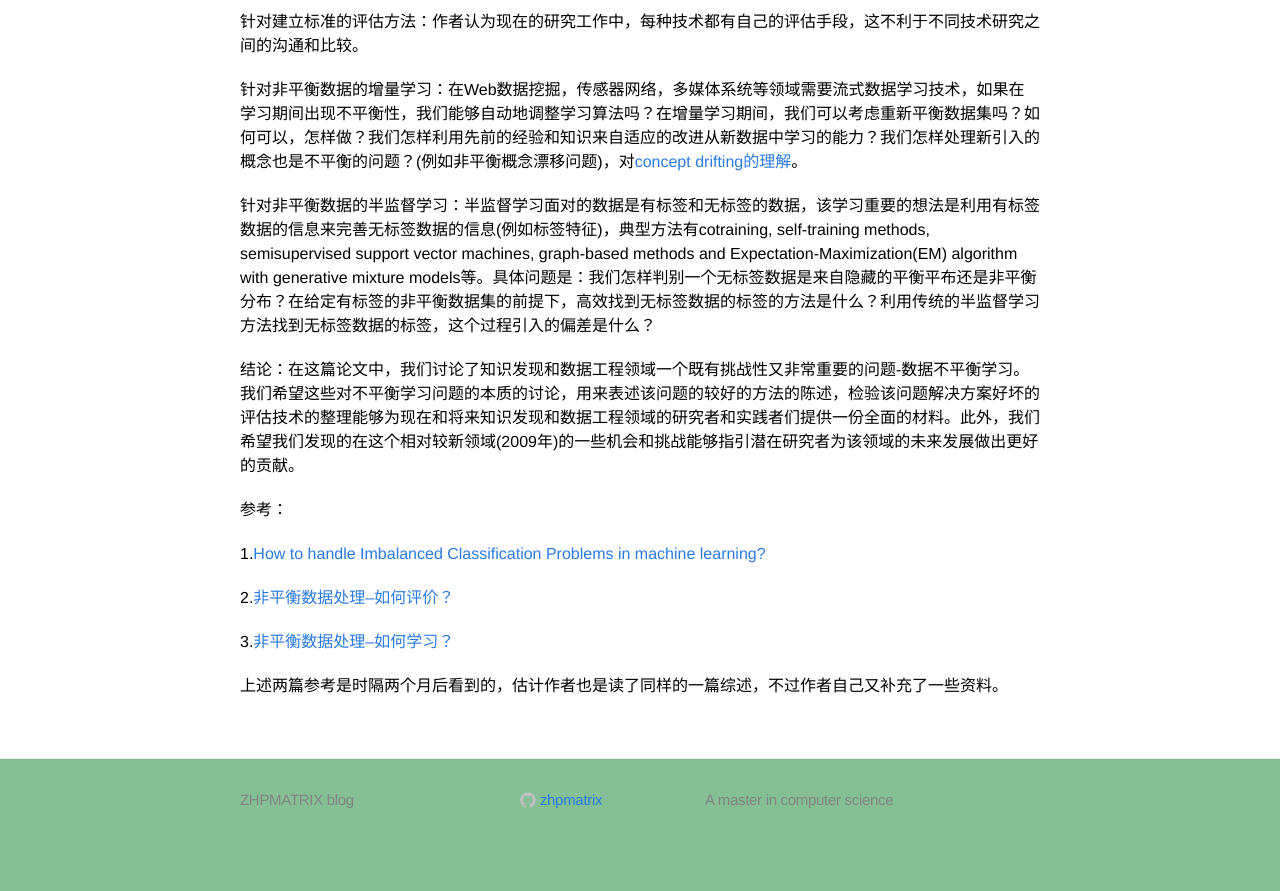
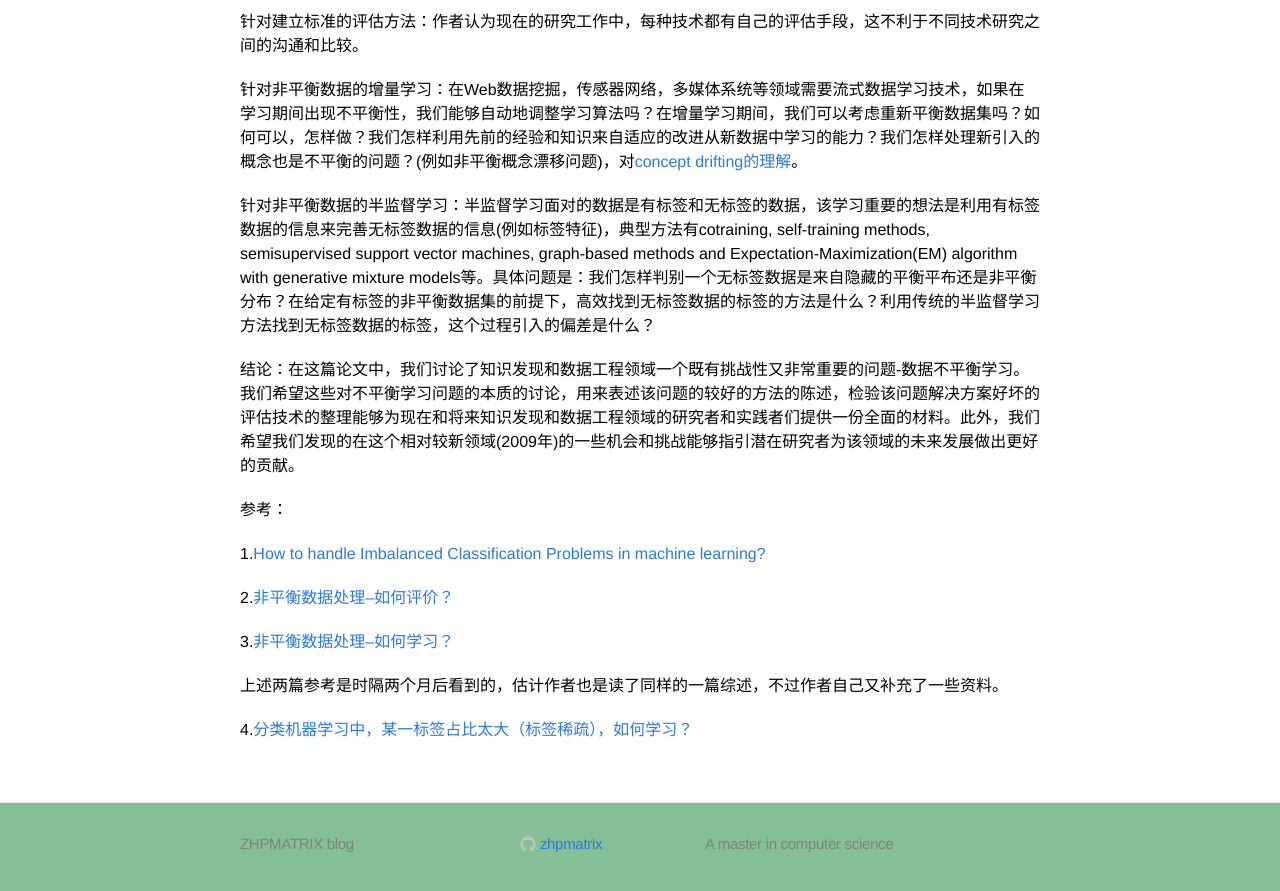
Before and after one commit to zhpmatrix/zhpmatrix.github.io, a Jekyll site: the page built from _posts/2017-02-26-learning-from-imbalanced-data.md, in a window 1280 px wide and 900 px high, scrolled down 4762 px. Shown: the top 891 px of the window. Built offline with Jekyll 4.4.1, drawn with Linux system fonts in a browser that asks for light colours; comment, search, counter and statistics services are not loaded; before the commit the page ends 5618 px from its top, so only the background shows below that.

Commit message:
add new ref

```diff
--- a/_posts/2017-02-26-learning-from-imbalanced-data.md
+++ b/_posts/2017-02-26-learning-from-imbalanced-data.md
@@ -137,3 +137,5 @@ SMOTE的缺点是由于它生成样本的方式导致的。此处，提到了一
 3.[非平衡数据处理--如何学习？](http://mp.weixin.qq.com/s?__biz=MzIzMjU1NTg3Ng==&mid=2247483965&idx=1&sn=3774e0ffd067ab37fffe4c39c8e9d7e7&chksm=e8925636dfe5df203c863319876b4550d73f11473e8af0bd11fbd926240addf23a7df8427ac4&mpshare=1&scene=23&srcid=0504L06TqXVyzgtviuhXR5l2#rd)
 
 上述两篇参考是时隔两个月后看到的，估计作者也是读了同样的一篇综述，不过作者自己又补充了一些资料。
+
+4.[分类机器学习中，某一标签占比太大（标签稀疏），如何学习？](https://www.zhihu.com/question/372186043/answer/1089033462?utm_source=qq&utm_medium=social&utm_oi=52727124066304)
```
